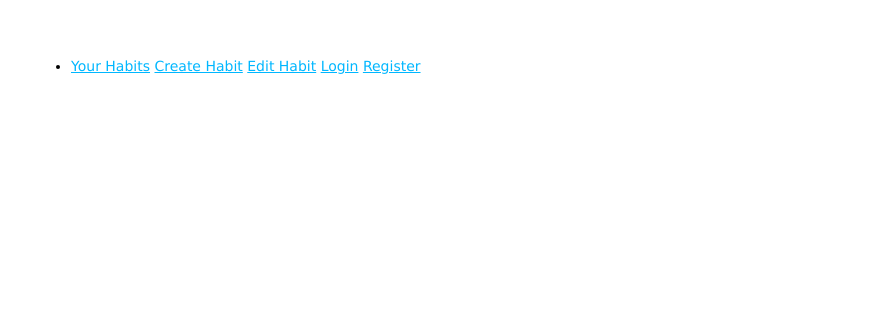
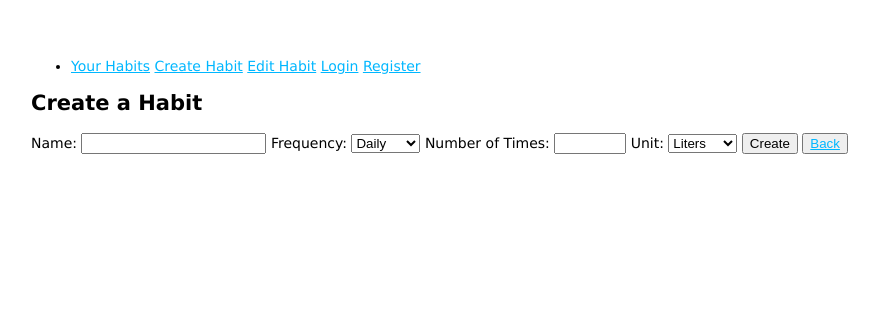
Before and after one commit to mafaldao21/habit-tracker, a Node server app: template views/habits/create-habit.hbs in a window 1280 px wide. Shown: the top 334 px of the page, without its empty margins (27-906 px from the left). Run offline with Node 20, Linux system fonts and the light colour scheme; the template is opened without the code that fills it, so the values that code supplies are empty; some libraries are stand-ins or nearby versions.

Commit message:
add created habits

```diff
--- a/app.js
+++ b/app.js
@@ -35,7 +35,7 @@ app.use("/", index);
 const authRoutes = require("./routes/auth.routes");
 app.use("/", authRoutes);
 
-const habitRoutes = require("./routes/habit.routes.js");
+const habitRoutes = require("./routes/habit.routes");
 app.use("/", habitRoutes);
 
 // ❗ To handle errors. Routes that don't exist or errors that you handle in specific routes
--- a/models/Habit.model.js
+++ b/models/Habit.model.js
@@ -21,6 +21,10 @@ const habitSchema = new Schema({
         type: Number,
         required: true,
     },
+    unit: {
+        type: "String",
+        enum: ["Liters", "Minutes", "Hours", "Times"],
+    },
     image: {
         type: "String",
         default: "../../public/images/png-transparent-computer-icons-checklist-icon-design-graphic-design-information-miscellaneous-text-logo.png",
--- a/views/auth/login.hbs
+++ b/views/auth/login.hbs
@@ -1,3 +1,4 @@
+<h2>Welcome Back</h2>
 <form action="/login" method="POST">
    <label> Username
       <input type="text" name="username">
--- a/views/auth/signup.hbs
+++ b/views/auth/signup.hbs
@@ -1,3 +1,5 @@
+<h2>Welcome</h2>
+
 <form action="/signup" method="POST">
    <label> Username
       <input type="text" name="username">
--- a/views/habits/create-habit.hbs
+++ b/views/habits/create-habit.hbs
@@ -0,0 +1,32 @@
+<h2>Create a Habit</h2>
+
+<form action="/habits/new" method="POST">
+
+  <label> Name:
+    <input type="text" name="name" required />
+  </label>
+
+  <label> Frequency:
+    <select name="frequency">
+        <option value="Daily">Daily</option>
+        <option value="Weekly">Weekly</option>
+        <option value="Monthly">Monthly</option>
+    </select>
+  </label>
+
+  <label> Number of Times:
+    <input type="number" name="numberOfTimes" min="1" max="1000"/>
+  </label>
+
+  <label> Unit:
+    <select name="unit">
+        <option value="Liters">Liters</option>
+        <option value="Minutes">Minutes</option>
+        <option value="Hours">Hours</option>
+        <option value="Times">Times</option>
+    </select>
+  </label>
+
+  <button type="submit"> Create </button>
+  <button type="submit"> <a href="/habits">Back</a> </button>
+</form>
--- a/views/habits/habits-list.hbs
+++ b/views/habits/habits-list.hbs
@@ -0,0 +1,5 @@
+<section class="container">
+    <div class="habit">
+        <h3>{{this.name}}</h3>
+    </div>
+</section>
```
Also changed, not shown: routes/habit.routes.js (+36 -2 lines), 1 other file.
